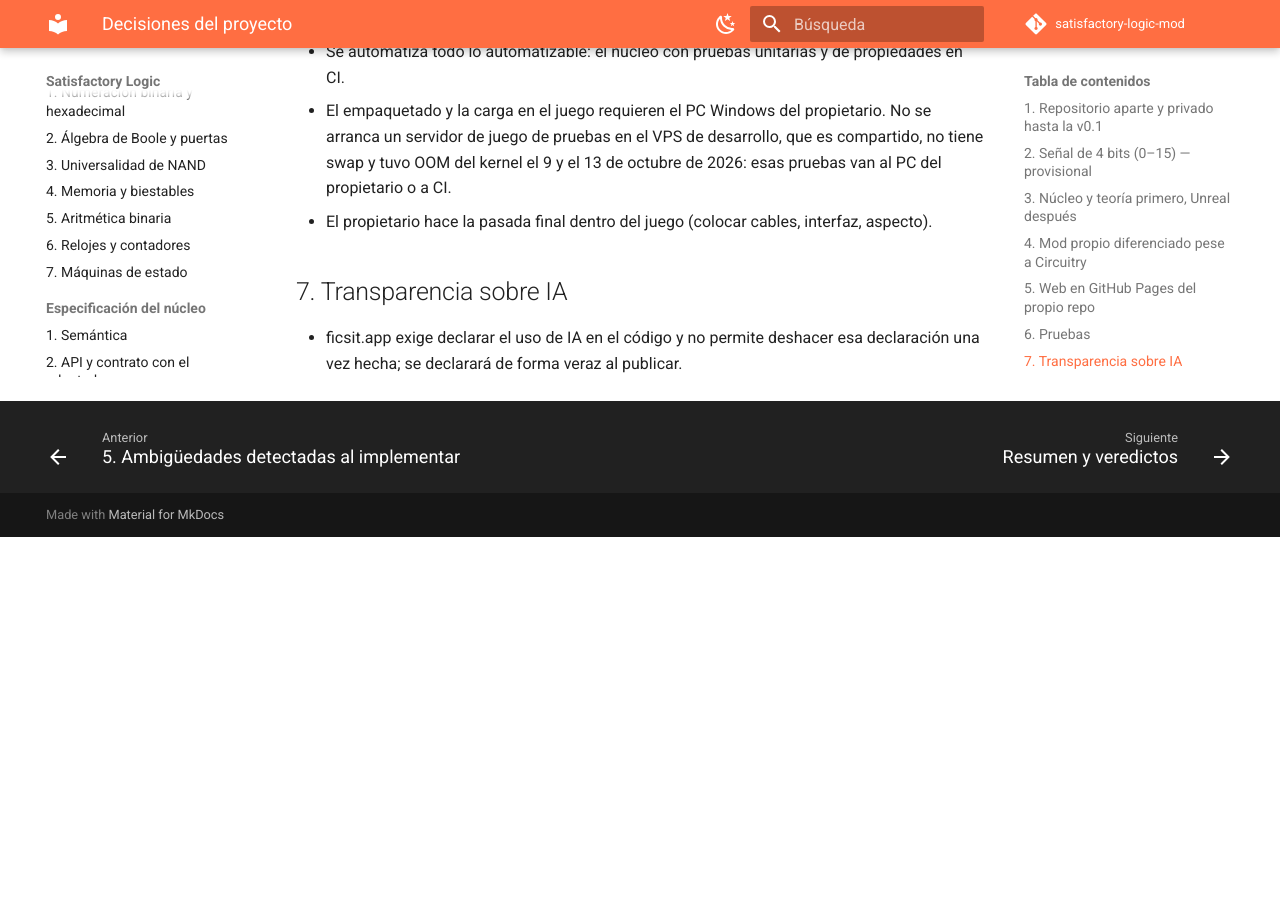
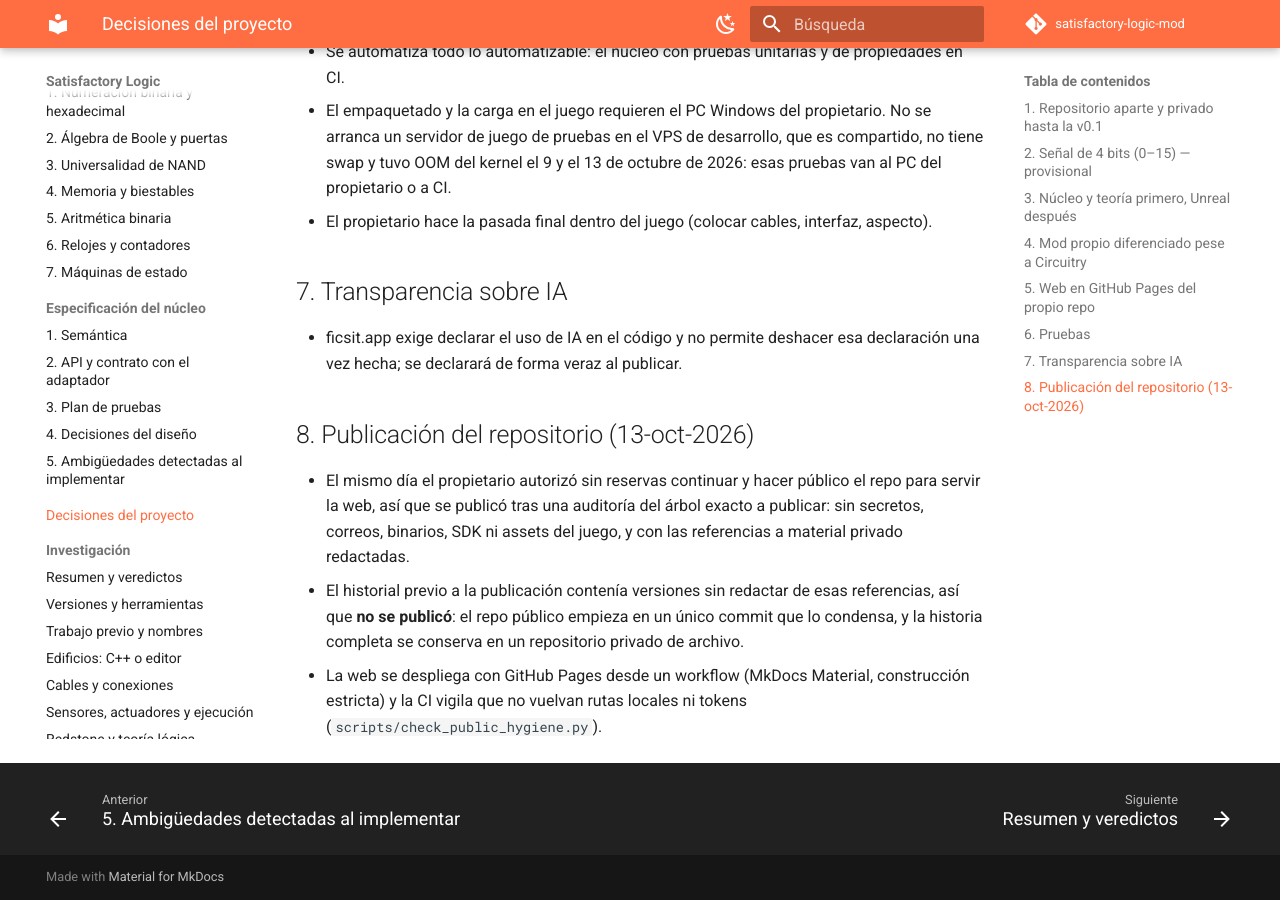
Before and after one commit to PabloHurtadoGonzalo86/satisfactory-logic-mod, an MkDocs documentation site: the page built from docs/decisions/0001-decisiones-iniciales.md, in a window 1280 px wide and 900 px high, scrolled down 1595 px. Built offline with MkDocs 1.6.1 and Material for MkDocs 9.7.7, drawn with Linux system fonts in a browser that asks for light colours; comment, search, counter and statistics services are not loaded; before the commit the page ends 2132 px from its top, so only the background shows below that.

Commit message:
docs: record that the repo and the site are public

```diff
--- a/docs/decisions/0001-decisiones-iniciales.md
+++ b/docs/decisions/0001-decisiones-iniciales.md
@@ -57,3 +57,14 @@ Estado: **aceptadas por el propietario**, salvo donde se indica "provisional".
 
 - ficsit.app exige declarar el uso de IA en el código y no permite deshacer esa declaración una vez hecha; se
   declarará de forma veraz al publicar.
+
+## 8. Publicación del repositorio (13-oct-2026)
+
+- El mismo día el propietario autorizó sin reservas continuar y hacer público el repo para servir la web, así que
+  se publicó tras una auditoría del árbol exacto a publicar: sin secretos, correos, binarios, SDK ni assets del
+  juego, y con las referencias a material privado redactadas.
+- El historial previo a la publicación contenía versiones sin redactar de esas referencias, así que **no se
+  publicó**: el repo público empieza en un único commit que lo condensa, y la historia completa se conserva en un
+  repositorio privado de archivo.
+- La web se despliega con GitHub Pages desde un workflow (MkDocs Material, construcción estricta) y la CI vigila
+  que no vuelvan rutas locales ni tokens (`scripts/check_public_hygiene.py`).
--- a/docs/estado.md
+++ b/docs/estado.md
@@ -13,7 +13,7 @@ las demás secciones de la web.
 | 3. Núcleo del simulador (C++ sin Unreal) | Implementación, oráculo independiente en Python, tests, mutantes y revisiones | **En curso**: oráculo e implementación escritos; integración y pruebas en marcha |
 | 4. Prueba mínima en el PC del propietario | Qué puede y qué no puede hacer un mod en el juego (tipo de cable, gancho de tick, edificio nativo en servidor Linux) | Pendiente; es el mayor riesgo del proyecto |
 | 5. Adaptador de Unreal | Subsistema de servidor, sensores y actuadores, edificios | Pendiente de la fase 4 |
-| 6. Publicación | Mod en ficsit.app con declaración de uso de IA | Pendiente; requiere la cuenta del propietario |
+| 6. Publicación | Mod en ficsit.app con declaración de uso de IA | Pendiente; requiere la cuenta del propietario. La **web y el repositorio ya son públicos** desde el 13-oct-2026 |
 
 ## Qué se puede verificar aquí y qué no
 
```
Also changed, not shown: README.md (+6 -4 lines).
